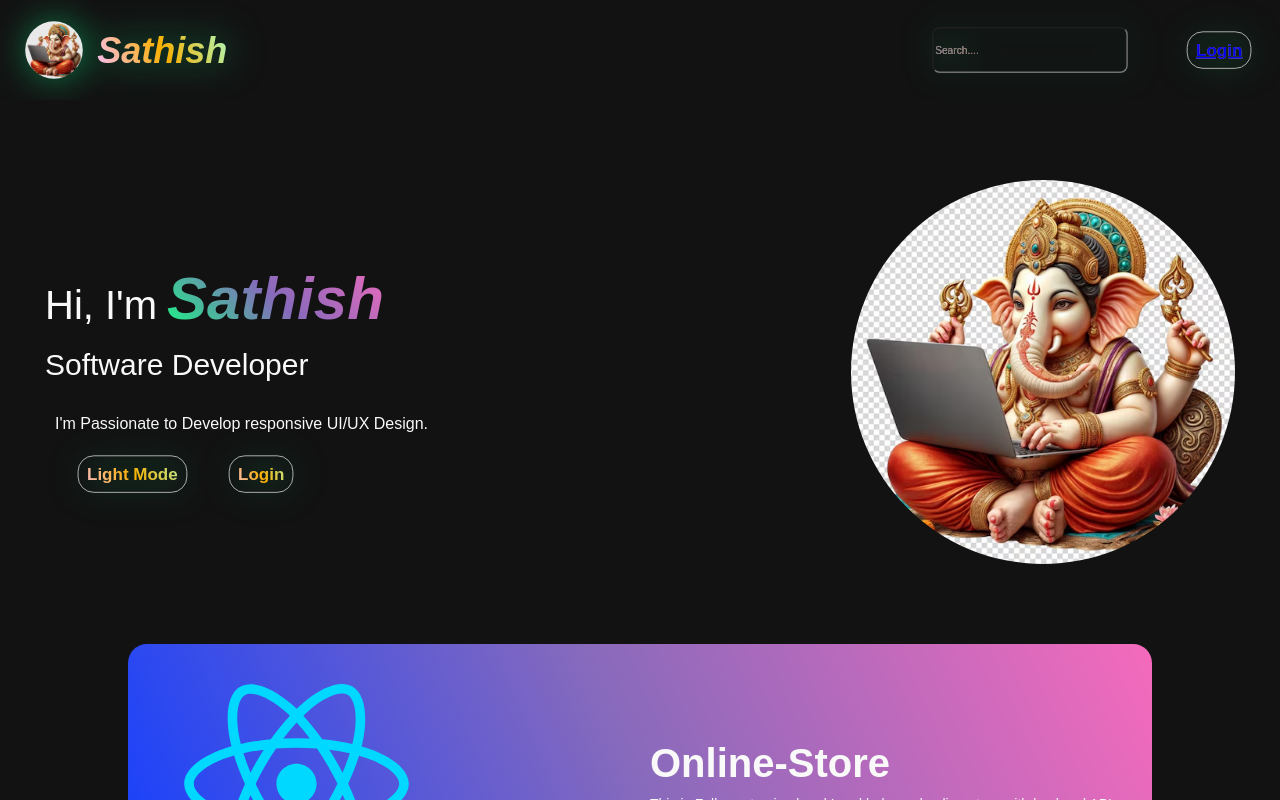
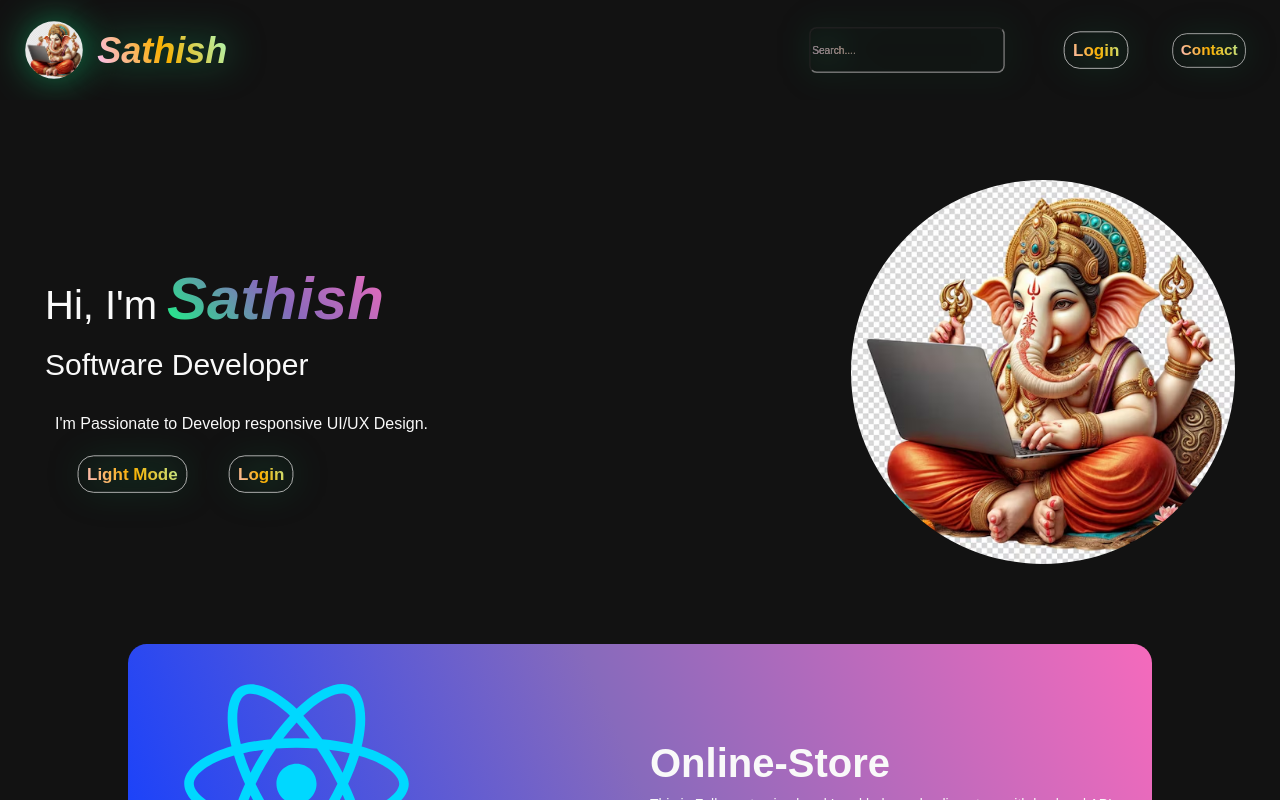
Before and after one commit to sathish3201/react-ecommerce-site, a React (Vite) app: page / in a window 1280 px wide. Shown: the top 800 px of the page. Built offline with nearby package versions, Linux system fonts and the light colour scheme.

Commit message:
16 commit

```diff
--- a/src/App.jsx
+++ b/src/App.jsx
@@ -1,5 +1,5 @@
 import React from 'react'
-import EcomPort from './ecommerce/EcomPort'
+
 import Navbar from './portfolio/components/navbar/Navbar'
 import Footer from './portfolio/components/footer/Footer'
 import Login from './ecommerce/components/Login'
@@ -17,10 +17,11 @@ const App = () => {
 
   return (
     <div className="App">
-        <div className="nav-section">
-          <Navbar/>
-        </div>
+
         <Router basename='/'>
+          <div className="nav-section">
+            <Navbar/>
+          </div>
          <Routes>
             <Route path='/login' element={<Login/>}/>
             <Route path='/register' element={<Register/>}/>
@@ -34,8 +35,9 @@ const App = () => {
             <Route exact path='/' element = {<HomePort/>} />
             <Route path='*' element={<PageNotFound/>}/>
           </Routes>
+          <div className="footer-section"><Footer/></div>
        </Router>
-        <div className="footer-section"><Footer/></div>
+
     </div>
   )
 }
--- a/src/portfolio/components/contact/Contact.jsx
+++ b/src/portfolio/components/contact/Contact.jsx
@@ -1,5 +1,6 @@
 import React from 'react'
 import "./Contact.css"
+import Ganesh from '../../assets/utils/Ganesh';
 const Contact = () => {
   return (
     <div className='contact'>
--- a/src/portfolio/components/navbar/Navbar.jsx
+++ b/src/portfolio/components/navbar/Navbar.jsx
@@ -1,8 +1,9 @@
 import React, { useState } from 'react'
 import "./Navbar.css"
+import { useNavigate } from 'react-router-dom';
 const user_role = JSON.parse(localStorage.getItem("user_role"));
 const Navbar = () => {
-
+   const navigate = useNavigate();
   console.log(user_role)
   return (
     <header className='navbar-container'>
@@ -21,12 +22,20 @@ const Navbar = () => {
 
 
 
-                <li className='login'><span  className='logo-item'>
-                    {
-                        !!user_role ? <a href="/react-ecommerce-site/" onClick={()=> localStorage.removeItem("user_role")}>Logout</a> : <a href="/login"> Login</a>
-                    }
-                    </span></li>
+                <li className='login'>
 
+                    <span  className='logo-item' onClick={()=> {localStorage.removeItem("user_role"); navigate('/login')}} >
+                   Login
+                    </span>
+
+                </li>
+                <li className='contact'>
+
+                    <span  className='logo-item' onClick={()=> {localStorage.removeItem("user_role"); navigate('/contact')}} >
+                   Contact
+                    </span>
+
+                </li>
 
 
             </ul>
```
